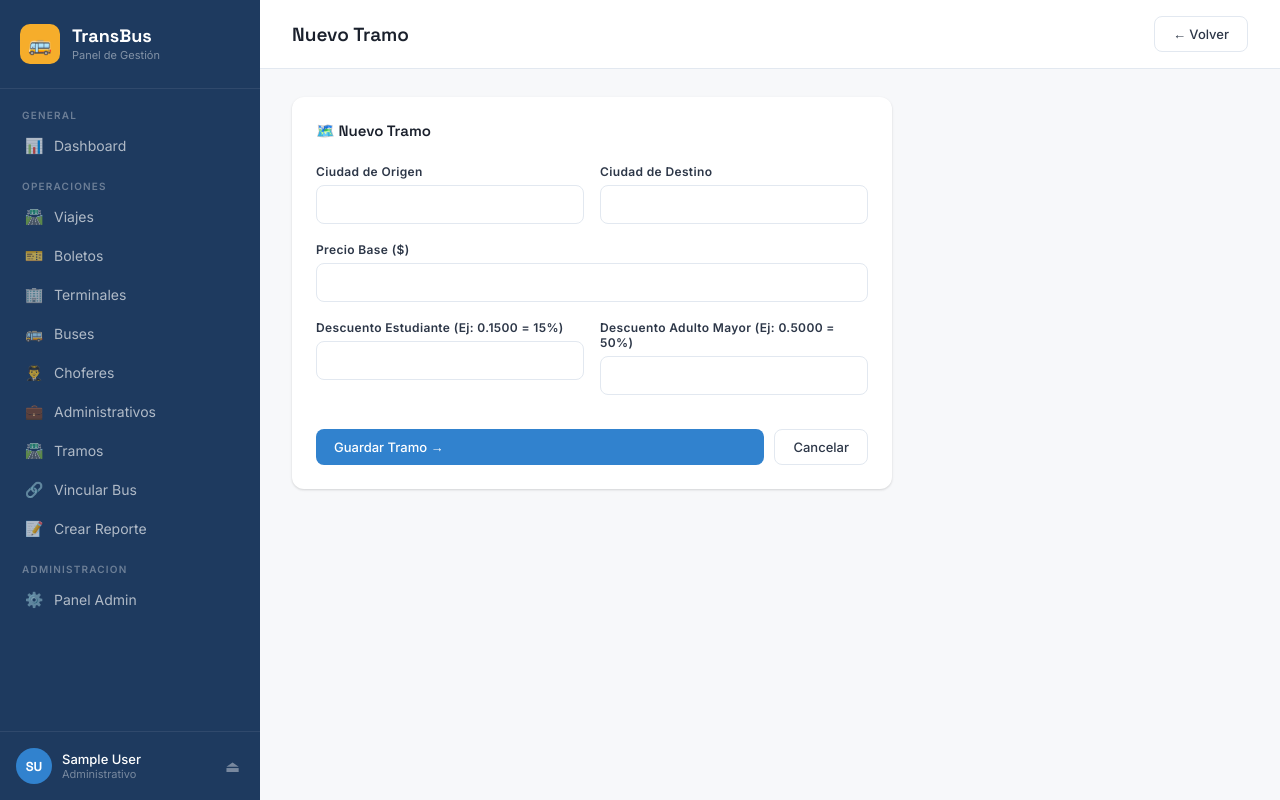
After one commit to Canito301/Proyecto_BDD_Grupo8, a Django app: page /tramos/crear/ in a window 1280 px wide. The commit adds this page. Run offline with Django 5.2, Linux system fonts and the light colour scheme; the visitor is signed in with stand-in values (Sample User, id 1).

Commit message:
Adicion tramos y manipulación de estos.

```diff
--- a/empresa_buses/urls.py
+++ b/empresa_buses/urls.py
@@ -49,4 +49,9 @@ urlpatterns = [
     # Boletos
     path('boletos/', views.lista_boletos, name='lista_boletos'),
     path('boletos/crear/', views.crear_boleto, name='crear_boleto'),
+
+    # Tramos
+    path('tramos/', views.lista_tramos, name='lista_tramos'),
+    path('tramos/crear/', views.crear_tramo, name='crear_tramo'),
+    path('tramos/editar/<str:origen>/<str:destino>/', views.editar_tramo, name='editar_tramo'),
 ]
--- a/terminales/forms.py
+++ b/terminales/forms.py
@@ -1,7 +1,6 @@
 from django import forms
-from .models import Terminal, Bus, Usuario, Chofer, Administrativo
-from .models import Terminal, Bus, Usuario, Chofer, Administrativo, Viaje #AGREGUE ESTO
-from .models import Terminal, Bus, Usuario, Chofer, Administrativo, Viaje, Boleto
+from django.utils import timezone
+from .models import Terminal, Bus, Usuario, Chofer, Administrativo, Viaje, Boleto, Tramo
 
 class LoginForm(forms.Form):
     username = forms.CharField(
@@ -287,6 +286,15 @@ class ViajeForm(forms.ModelForm):
             ),
         }
 
+    def clean_fecha_hora_inicio(self):
+        fecha_ingresada = self.cleaned_data.get('fecha_hora_inicio')
+
+        if fecha_ingresada:
+            if fecha_ingresada < timezone.now():
+                raise forms.ValidationError("No puedes programar un viaje para una fecha y hora en el pasado.")
+
+        return fecha_ingresada
+
     def __init__(self, *args, **kwargs):
         super().__init__(*args, **kwargs)
         self.fields['id_bus'].queryset = Bus.objects.all().order_by('patente')
@@ -345,3 +353,58 @@ class BoletoForm(forms.ModelForm):
         if num_asiento is not None and num_asiento <= 0:
             raise forms.ValidationError("El número de asiento debe ser mayor a 0.")
         return num_asiento
+
+
+class TramoForm(forms.ModelForm):
+    class Meta:
+        model = Tramo
+        fields = ['ciudad_inicial', 'ciudad_final', 'precio', 'descuento_estudiante', 'descuento_adulto_mayor']
+        labels = {
+            'ciudad_inicial': 'Ciudad de Origen',
+            'ciudad_final': 'Ciudad de Destino',
+            'precio': 'Precio Base ($)',
+            'descuento_estudiante': 'Descuento Estudiante (Ej: 0.1500 = 15%)',
+            'descuento_adulto_mayor': 'Descuento Adulto Mayor (Ej: 0.5000 = 50%)',
+        }
+
+    def clean_precio(self):
+        precio = self.cleaned_data.get('precio')
+        if precio is not None and precio < 0:
+            raise forms.ValidationError("El precio base debe ser mayor o igual a 0.")
+        return precio
+
+    def clean_descuento_estudiante(self):
+        descuento = self.cleaned_data.get('descuento_estudiante')
+        if descuento is not None:
+            if descuento < 0 or descuento > 1:
+                raise forms.ValidationError("El descuento debe ser un valor decimal entre 0 y 1 (ej: 0.15).")
+        return descuento
+
+    def clean_descuento_adulto_mayor(self):
+        descuento = self.cleaned_data.get('descuento_adulto_mayor')
+        if descuento is not None:
+            if descuento < 0 or descuento > 1:
+                raise forms.ValidationError("El descuento debe ser un valor decimal entre 0 y 1 (ej: 0.50).")
+        return descuento
+
+    def __init__(self, *args, **kwargs):
+        super().__init__(*args, **kwargs)
+
+        if self.instance and not self.instance._state.adding:
+            self.fields['ciudad_inicial'].disabled = True
+            self.fields['ciudad_final'].disabled = True
+
+    def clean(self):
+        cleaned_data = super().clean()
+        origen = cleaned_data.get('ciudad_inicial')
+        destino = cleaned_data.get('ciudad_final')
+
+        if origen and destino and origen.strip().lower() == destino.strip().lower():
+            raise forms.ValidationError("La ciudad de origen y destino no pueden ser la misma.")
+
+        # Validar duplicados SOLO si estamos creando uno nuevo
+        if not self.instance.pk:
+            if Tramo.objects.filter(ciudad_inicial=origen, ciudad_final=destino).exists():
+                raise forms.ValidationError(f"El tramo de {origen} a {destino} ya existe en el sistema.")
+
+        return cleaned_data
--- a/terminales/models.py
+++ b/terminales/models.py
@@ -162,3 +162,19 @@ class Boleto(models.Model):
         db_table = 'boleto'
         managed = False
         ordering = ['-fecha_hora_compra']
+
+
+class Tramo(models.Model):
+    pk = models.CompositePrimaryKey('ciudad_inicial', 'ciudad_final')
+
+    ciudad_inicial = models.CharField(max_length=50)
+    ciudad_final = models.CharField(max_length=50)
+
+    descuento_estudiante = models.DecimalField(max_digits=5, decimal_places=4, null=True, blank=True)
+    descuento_adulto_mayor = models.DecimalField(max_digits=5, decimal_places=4, null=True, blank=True)
+
+    precio = models.IntegerField()
+
+    class Meta:
+        db_table = 'tramo'
+        managed = False
--- a/terminales/templates/base.html
+++ b/terminales/templates/base.html
@@ -509,6 +509,9 @@
         <a href="{% url 'lista_administrativos' %}" class="nav-link">
             <span class="nav-icon">💼</span> Administrativos
         </a>
+        <a href="{% url 'lista_tramos' %}" class="nav-link">
+          <span class="nav-icon">🛣️</span> Tramos
+        </a>
         <a href="{% url 'vincular_bus_terminal' %}" class="nav-link">
             <span class="nav-icon">🔗</span> Vincular Bus
         </a>
--- /dev/null
+++ b/terminales/templates/tramo/form_tramo.html
@@ -0,0 +1,71 @@
+{% extends 'base.html' %}
+{% block title %}{{ titulo }} — TransBus{% endblock %}
+{% block page_title %}{{ titulo }}{% endblock %}
+
+{% block topbar_actions %}
+<a href="{% url 'lista_tramos' %}" class="btn btn-ghost">← Volver</a>
+{% endblock %}
+
+{% block content %}
+<div class="card" style="max-width:600px;">
+    <div class="card-title" style="margin-bottom:24px;">🗺️ {{ titulo }}</div>
+    <form method="post">
+        {% csrf_token %}
+
+        {% if form.non_field_errors %}
+        <div class="alert alert-error">
+            {{ form.non_field_errors.0 }}
+        </div>
+        {% endif %}
+
+        <div class="form-grid">
+            <div class="form-group">
+                <label>{{ form.ciudad_inicial.label }}</label>
+                {{ form.ciudad_inicial }}
+                {% if form.ciudad_inicial.errors %}
+                    <p class="form-error" style="color: var(--rojo); font-size: 12px; margin-top: 4px;">{{ form.ciudad_inicial.errors.0 }}</p>
+                {% endif %}
+            </div>
+
+            <div class="form-group">
+                <label>{{ form.ciudad_final.label }}</label>
+                {{ form.ciudad_final }}
+                {% if form.ciudad_final.errors %}
+                    <p class="form-error" style="color: var(--rojo); font-size: 12px; margin-top: 4px;">{{ form.ciudad_final.errors.0 }}</p>
+                {% endif %}
+            </div>
+        </div>
+
+        <div class="form-group">
+            <label>{{ form.precio.label }}</label>
+            {{ form.precio }}
+            {% if form.precio.errors %}
+                <p class="form-error" style="color: var(--rojo); font-size: 12px; margin-top: 4px;">{{ form.precio.errors.0 }}</p>
+            {% endif %}
+        </div>
+
+        <div class="form-grid">
+            <div class="form-group">
+                <label>{{ form.descuento_estudiante.label }}</label>
+                {{ form.descuento_estudiante }}
+                {% if form.descuento_estudiante.errors %}
+                    <p class="form-error" style="color: var(--rojo); font-size: 12px; margin-top: 4px;">{{ form.descuento_estudiante.errors.0 }}</p>
+                {% endif %}
+            </div>
+
+            <div class="form-group">
+                <label>{{ form.descuento_adulto_mayor.label }}</label>
+                {{ form.descuento_adulto_mayor }}
+                {% if form.descuento_adulto_mayor.errors %}
+                    <p class="form-error" style="color: var(--rojo); font-size: 12px; margin-top: 4px;">{{ form.descuento_adulto_mayor.errors.0 }}</p>
+                {% endif %}
+            </div>
+        </div>
+
+        <div style="display:flex; gap:10px; margin-top:16px;">
+            <button type="submit" class="btn btn-primary" style="flex:1;">Guardar Tramo →</button>
+            <a href="{% url 'lista_tramos' %}" class="btn btn-ghost">Cancelar</a>
+        </div>
+    </form>
+</div>
+{% endblock %}
--- a/terminales/templates/viajes/lista_viajes.html
+++ b/terminales/templates/viajes/lista_viajes.html
@@ -50,7 +50,7 @@
 </div>
 
 <!-- Modal Crear Viaje -->
-<div id="modalCrearViaje" class="modal-overlay" style="display:none;">
+<div id="modalCrearViaje" class="modal-overlay" style="display: {% if form.errors %}flex{% else %}none{% endif %};">
     <div class="modal-box">
         <div class="modal-header">
             <h3>Crear Viaje</h3>
--- a/terminales/views.py
+++ b/terminales/views.py
@@ -5,11 +5,8 @@ from django.contrib import messages
 from django.db.models import Q, Count
 from django.utils import timezone
 from functools import wraps
-from .models import Usuario, Terminal, Bus, Viaje, Asiento, Chofer, Administrativo, Reporte, BusReporte, ChoferReporte
-from .forms import LoginForm, TerminalForm, BusForm, ChoferForm, AdministrativoForm, ReporteForm
-from .forms import LoginForm, TerminalForm, BusForm, ChoferForm, AdministrativoForm, ReporteForm, ViajeForm #AGREGUE ESTO
-from .models import Usuario, Terminal, Bus, Viaje, Asiento, Chofer, Administrativo, Reporte, BusReporte, ChoferReporte, Boleto
-from .forms import LoginForm, TerminalForm, BusForm, ChoferForm, AdministrativoForm, ReporteForm, ViajeForm, BoletoForm
+from .models import Usuario, Terminal, Bus, Viaje, Asiento, Chofer, Administrativo, Reporte, BusReporte, ChoferReporte, Boleto, Tramo
+from .forms import LoginForm, TerminalForm, BusForm, ChoferForm, AdministrativoForm, ReporteForm, ViajeForm, BoletoForm, TramoForm
 
 def rol_requerido(*roles):
     def decorator(view_func):
@@ -507,3 +504,63 @@ def crear_boleto(request):
         messages.success(request, f"Boleto #{boleto.id_boleto} generado exitosamente.")
         return redirect('lista_boletos')
     return render(request, 'boletos/form_boleto.html', {'form': form, 'titulo': 'Generar Boleto'})
+
+
+# ── Tramos ────────────────────────────────────────────────────────────────────
+
+@login_required
+def lista_tramos(request):
+    origen = request.GET.get('origen', '')
+    destino = request.GET.get('destino', '')
+    precio_min = request.GET.get('precio_min', '')
+    precio_max = request.GET.get('precio_max', '')
+
+    tramos = Tramo.objects.all().order_by('ciudad_inicial', 'ciudad_final')
+
+    if origen:
+        tramos = tramos.filter(ciudad_inicial__icontains=origen)
+    if destino:
+        tramos = tramos.filter(ciudad_final__icontains=destino)
+    if precio_min:
+        tramos = tramos.filter(precio__gte=precio_min) # gte = Greater Than or Equal (Mayor o igual)
+    if precio_max:
+        tramos = tramos.filter(precio__lte=precio_max) # lte = Less Than or Equal (Menor o igual)
+
+    return render(request, 'tramo/lista_tramos.html', {
+        'tramos': tramos,
+        'origen': origen,
+        'destino': destino,
+        'precio_min': precio_min,
+        'precio_max': precio_max,
+    })
+
+@login_required
+@rol_requerido('superadmin', 'administrativo')
+def crear_tramo(request):
+    form = TramoForm(request.POST or None)
+    if request.method == 'POST' and form.is_valid():
+        form.save()
+        messages.success(request, "Tramo registrado exitosamente.")
+        return redirect('lista_tramos')
+
+    return render(request, 'tramo/form_tramo.html', {
+        'form': form,
+        'titulo': 'Nuevo Tramo'
+    })
+
+@login_required
+@rol_requerido('superadmin', 'administrativo')
+def editar_tramo(request, origen, destino):
+    # Buscamos usando ambos componentes de la llave primaria compuesta
+    tramo = get_object_or_404(Tramo, ciudad_inicial=origen, ciudad_final=destino)
+
+    form = TramoForm(request.POST or None, instance=tramo)
+    if request.method == 'POST' and form.is_valid():
+        form.save()
+        messages.success(request, f"Precios y descuentos para {origen} - {destino} actualizados.")
+        return redirect('lista_tramos')
+
+    return render(request, 'tramo/form_tramo.html', {
+        'form': form,
+        'titulo': f'Editar Tramo — {origen} a {destino}'
+    })
```
Also changed, not shown: terminales/templates/tramo/lista_tramos.html (added, +77 -0 lines), 1 other file.
